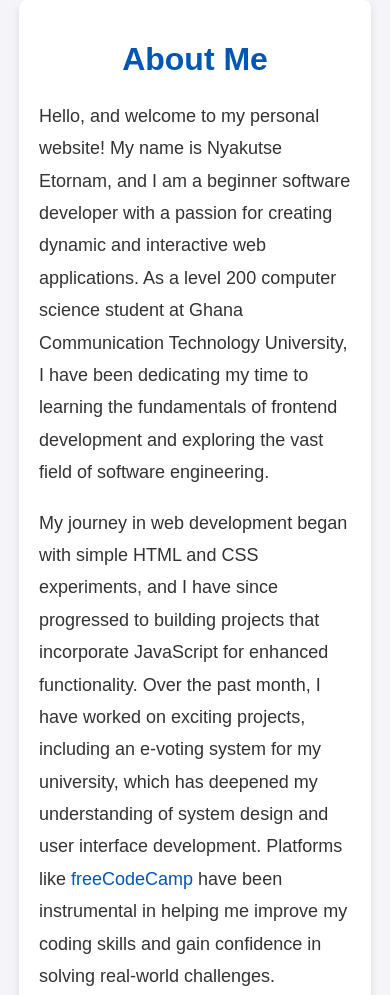
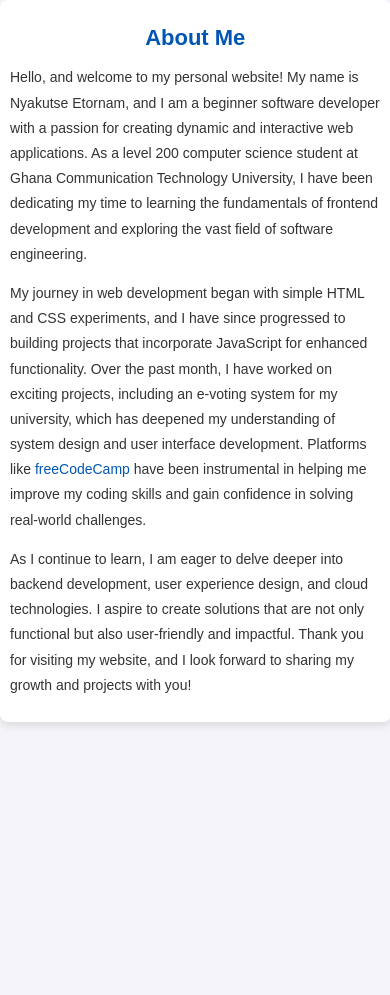
Before and after one commit to ETORNAM-AI/ETORNAM-AI.github.io, a plain HTML site: page about.html in a window 390 px wide. Shown: the top 995 px of the page. After the commit the page ends 844 px from the top, so only its background shows below. Drawn offline with Linux system fonts and the light colour scheme.

Commit message:
Update about.html

```diff
--- a/about.html
+++ b/about.html
@@ -35,6 +35,33 @@
         a:hover {
             text-decoration: underline;
         }
+
+        /* Responsive Design */
+        @media (max-width: 768px) {
+            .container {
+                width: 90%;
+                padding: 15px;
+            }
+            h1 {
+                font-size: 24px;
+            }
+            p {
+                font-size: 16px;
+            }
+        }
+
+        @media (max-width: 480px) {
+            .container {
+                width: 95%;
+                padding: 10px;
+            }
+            h1 {
+                font-size: 22px;
+            }
+            p {
+                font-size: 14px;
+            }
+        }
     </style>
 </head>
 <body>
```
